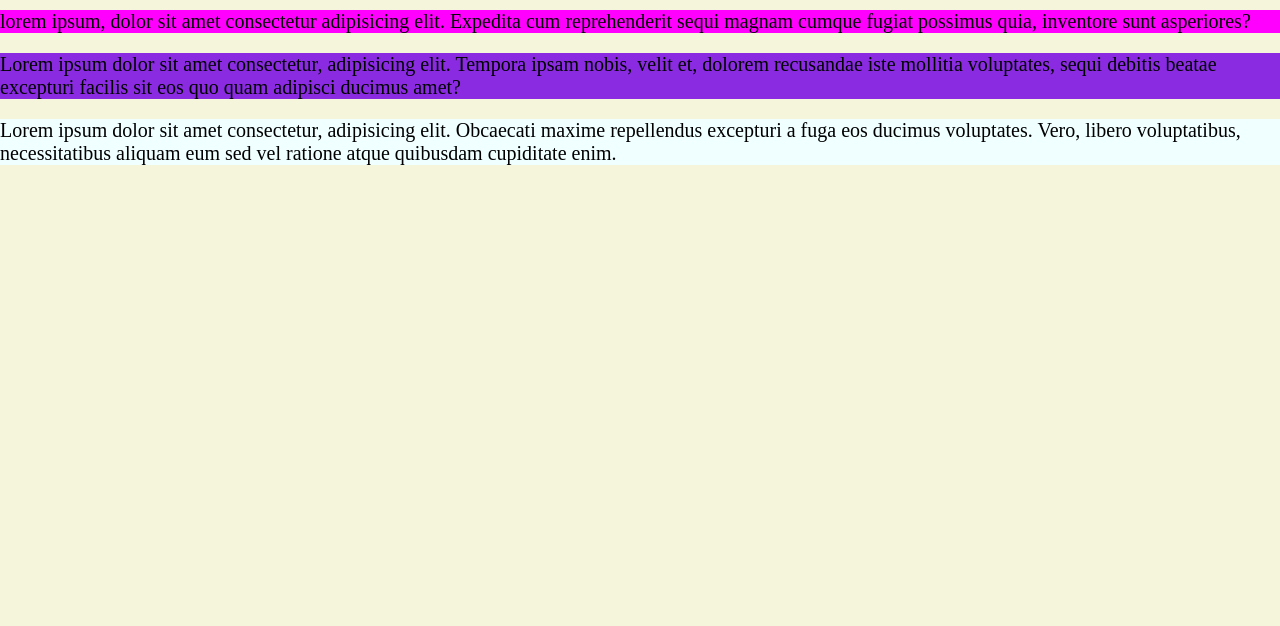
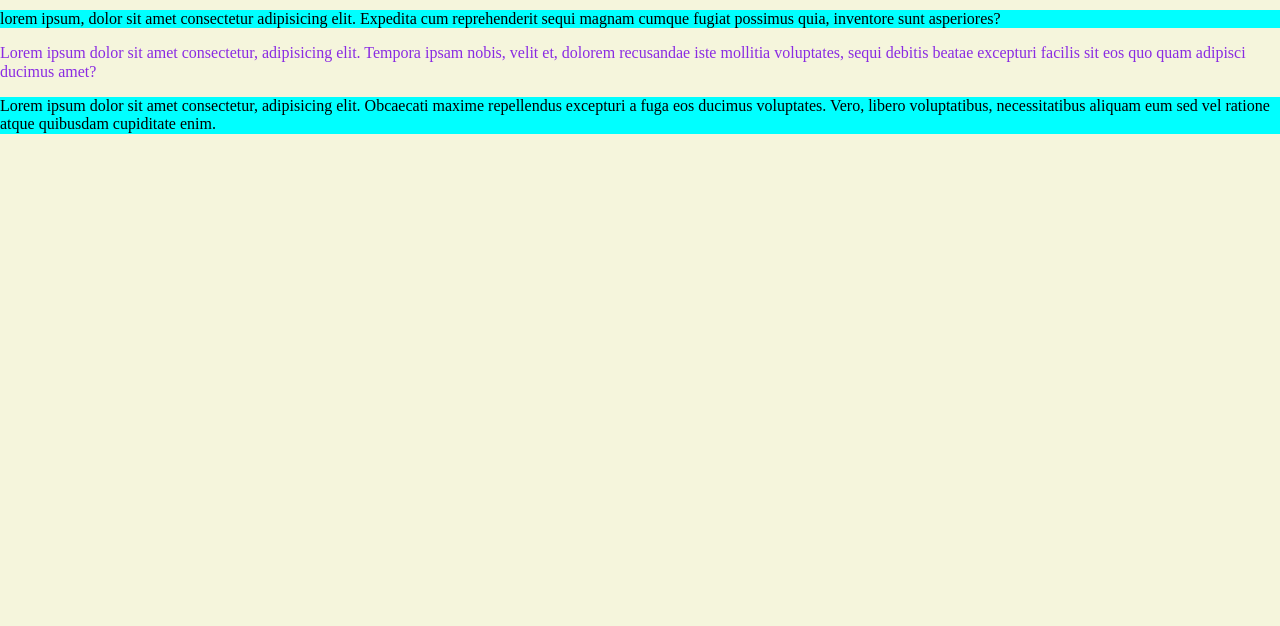
Before and after one commit to PaolaDesign/project2, a plain HTML site: page index.html in a window 1280 px wide. Shown: the part 174-800 px from the top of the page. Drawn offline with Linux system fonts and the light colour scheme.

Commit message:
ID and class

```diff
--- a/index.html
+++ b/index.html
@@ -10,15 +10,15 @@
   <body>
     <h1>lorem, ipsum dolor.</h1>
     <h2>lorem ipsum dolor sit.</h2>
-  <p class="first-text-block">
+    <p class="third-text-block">
       lorem ipsum, dolor sit amet consectetur adipisicing elit. Expedita cum
       reprehenderit sequi magnam cumque fugiat possimus quia, inventore sunt
       asperiores?
     </p>
-  <p class="second-text-block">
+    <p id="subheading">
       Lorem ipsum dolor sit amet consectetur, adipisicing elit. Tempora ipsam
-    nobis, velit et, dolorem recusandae iste mollitia voluptates, sequi debitis
-    beatae excepturi facilis sit eos quo quam adipisci ducimus amet?
+      nobis, velit et, dolorem recusandae iste mollitia voluptates, sequi
+      debitis beatae excepturi facilis sit eos quo quam adipisci ducimus amet?
     </p>
     <p class="third-text-block">
       Lorem ipsum dolor sit amet consectetur, adipisicing elit. Obcaecati maxime
--- a/main.css
+++ b/main.css
@@ -1,28 +1,21 @@
 h1 {
-    font-size: 50px;
-    text-align: center;
-
+  font-size: 50px;
+  text-align: center;
 }
 h2 {
-    font-size: 30px;
+  font-size: 30px;
 }
 p {
-    font-size: 20;
-
+  font-size: 20;
 }
 body {
-    background-color: beige;
+  background-color: beige;
 }
 
-p {font-size: 20px;
-background-color: aqua;
+#subheading {
+  color: blueviolet;
 }
-.first-text-block{
-    background-color: magenta;
+
+.third-text-block {
+  background-color: aqua;
 }
-.second-text-block{
-    background-color: blueviolet;
-}
-.third-text-block{
-    background-color: azure;
-}
```
Lines whose indentation alone changed are shown as unchanged.
